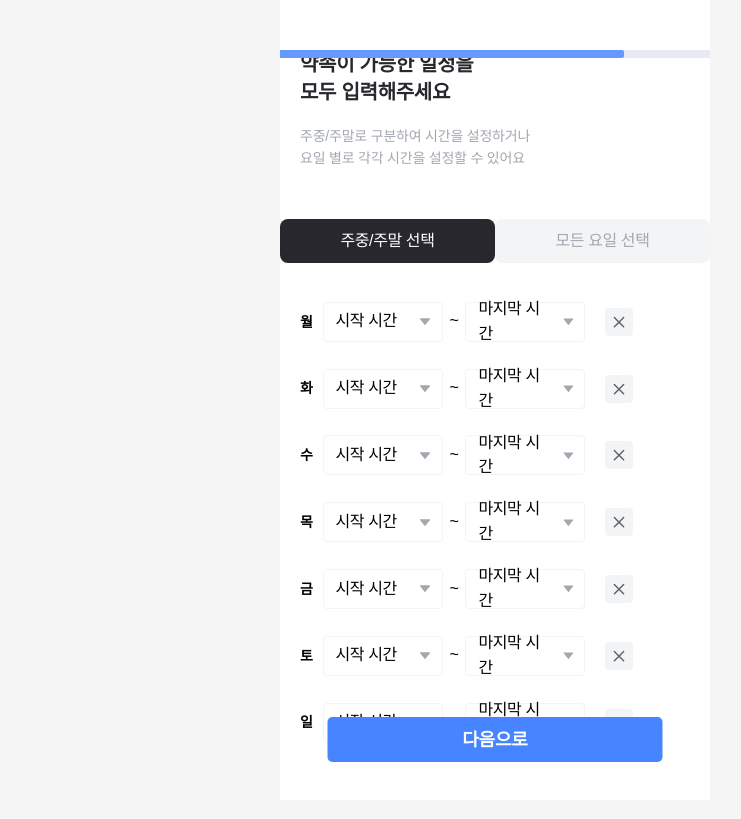
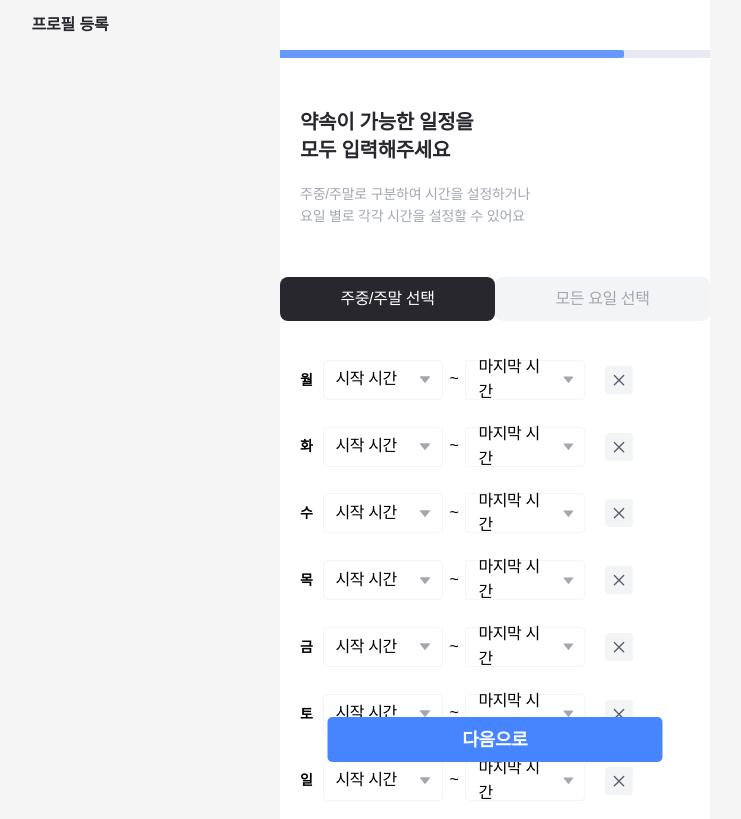
Before and after one commit to TEAM-SEONYAK/SEONYAK_CLIENT, a React (Vite) app: page /seniorProfile in a window 1280 px wide. Shown: the whole page, without its empty margins (145-886 px from the left). Built offline with nearby package versions, Linux system fonts and the light colour scheme; no server answers; a web font is replaced by a local one; what emotion-reset would draw is missing.

Commit message:
feat: Header 추가

```diff
--- a/src/pages/seniorProfile/SeniorProfilePage.tsx
+++ b/src/pages/seniorProfile/SeniorProfilePage.tsx
@@ -10,6 +10,7 @@ import { SENIOR_PROFILE_STEPS } from './constants';
 import { FullBtn } from '../../components/commons/FullButton';
 import ProgressBar from '../../components/commons/ProgressBar';
 import theme from '../../styles/theme';
+import { Header } from '../../components/commons/Header';
 
 const getComponent = (step: number) => {
   switch (step) {
@@ -38,6 +39,7 @@ const SeniorProfilePage = () => {
   const userName = step >= 2 && step <= 4 ? '도현' : '';
   return (
     <div>
+      <Header title="프로필 등록" />
       {step >= 2 && step <= 6 && <ProgressBar max={5} current={step - 1} />}
       <Title>
         <Meta>{userName + SENIOR_PROFILE_STEPS[step].meta}</Meta>
@@ -52,7 +54,7 @@ const SeniorProfilePage = () => {
 export default SeniorProfilePage;
 
 const Title = styled.div`
-  padding: 3rem 0 4px 2rem;
+  padding: 8.8rem 0 4px 2rem;
 `;
 
 const Meta = styled.p`
--- a/src/pages/seniorProfile/components/TimeWeekdays.tsx
+++ b/src/pages/seniorProfile/components/TimeWeekdays.tsx
@@ -4,7 +4,7 @@ import DeleteIc from '../../../assets/svgs/ic_delete_btn.svg?react';
 
 const TimeWeekdays = () => {
   return (
-    <>
+    <Wrapper>
       <CategoryText>주중</CategoryText>
       <TimeContainer>
         <DurationSelect />
@@ -15,11 +15,15 @@ const TimeWeekdays = () => {
         <DurationSelect />
         <DeleteIcon />
       </TimeContainer>
-    </>
+    </Wrapper>
   );
 };
 
 export default TimeWeekdays;
+
+export const Wrapper = styled.div`
+  padding: 2rem 0 0 2rem;
+`;
 
 export const TimeContainer = styled.div`
   display: flex;
@@ -30,7 +34,7 @@ export const TimeContainer = styled.div`
 
 const CategoryText = styled.p`
   ${({ theme }) => theme.fonts.Title1_SB_16};
-  padding: 2rem 0 0.8rem 2rem;
+  padding-bottom: 0.8rem;
 `;
 
 export const DeleteIcon = styled(DeleteIc)`
```
